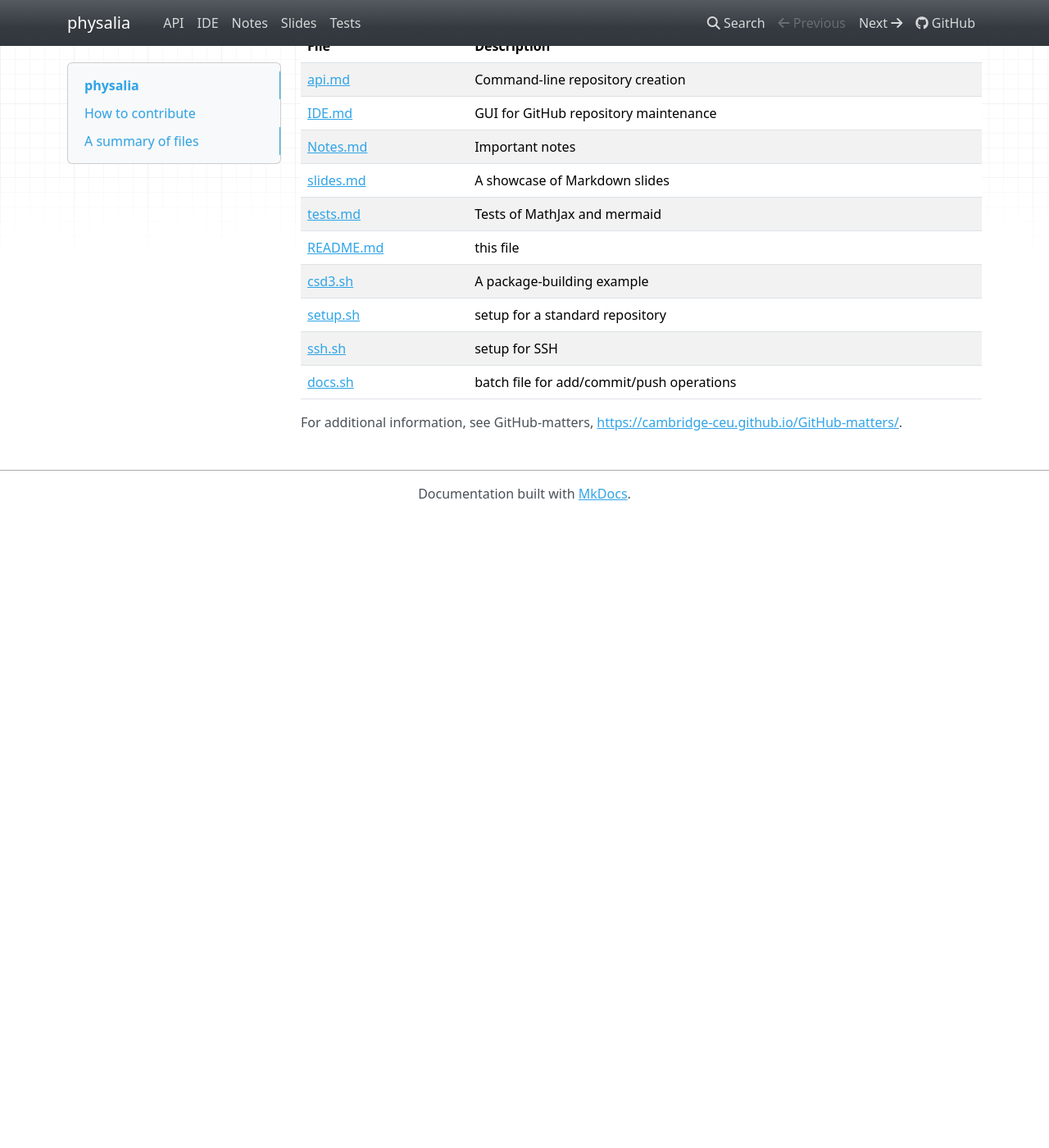
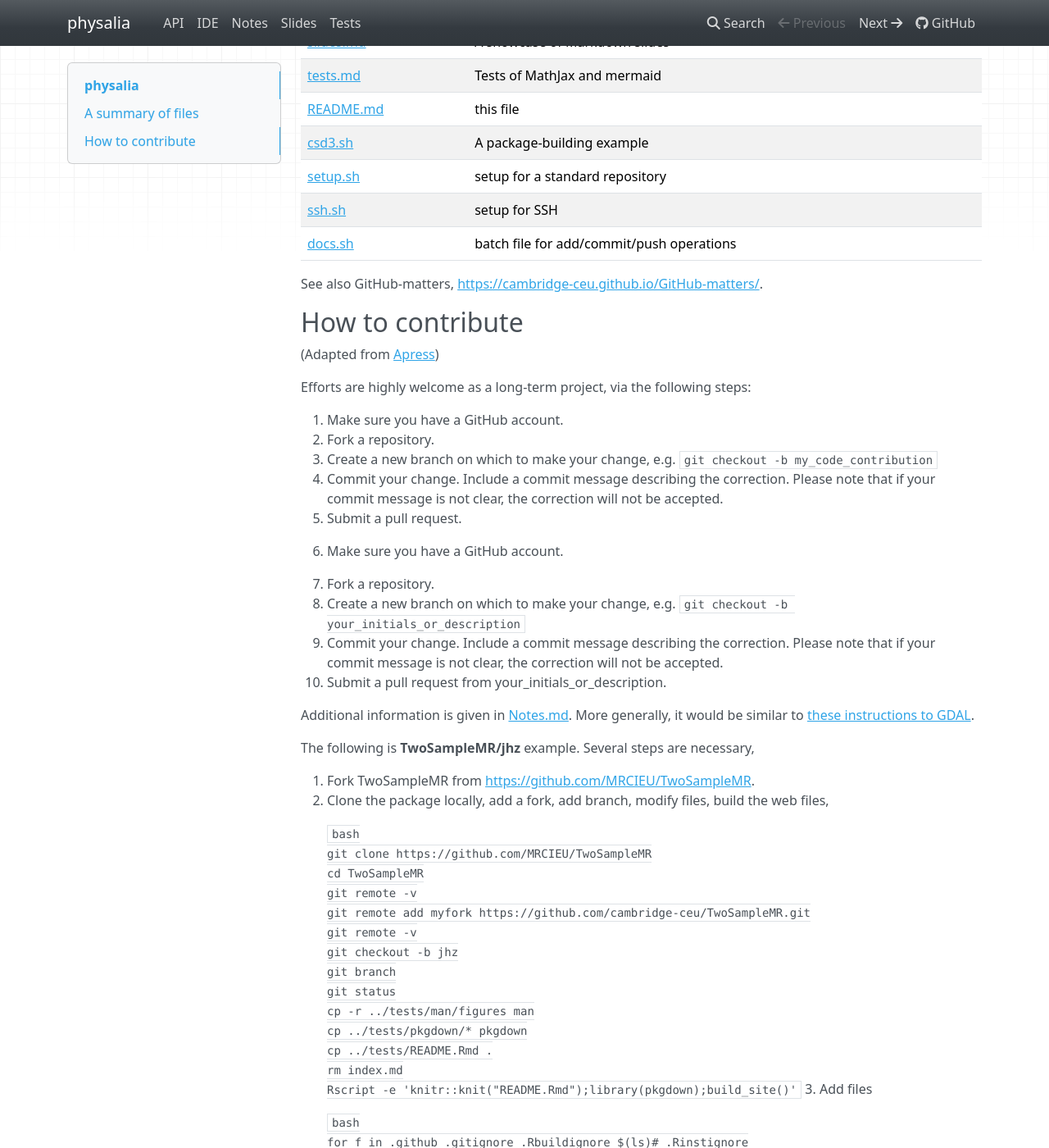
Before and after one commit to jinghuazhao/physalia, an MkDocs documentation site: the page built from docs/README.md, in a window 1280 px wide and 1400 px high, scrolled down 559 px. Shown: the whole window at 82% size. Built offline with MkDocs 1.6.1, drawn with Linux system fonts in a browser that asks for light colours; nearby versions of some CDN libraries; a script that is not in the unit is left out; before the commit the page ends 1189 px from its top, so only the background shows below that; some of the changed text lies outside the part shown.

Commit message:
physalia

````diff
--- a/docs/README.md
+++ b/docs/README.md
@@ -31,4 +19,71 @@ Efforts are highly welcome as a long-term project, via the following steps:
  [ssh.sh](ssh.sh) | setup for SSH
  [docs.sh](docs.sh) | batch file for add/commit/push operations
 
-For additional information, see GitHub-matters, <https://cambridge-ceu.github.io/GitHub-matters/>.
+See also GitHub-matters, <https://cambridge-ceu.github.io/GitHub-matters/>.
+
+## How to contribute
+
+(Adapted from [Apress](https://github.com/apress))
+
+Efforts are highly welcome as a long-term project, via the following steps:
+
+1. Make sure you have a GitHub account.
+2. Fork a repository.
+3. Create a new branch on which to make your change, e.g. `git checkout -b my_code_contribution`
+4. Commit your change. Include a commit message describing the correction. Please note that if your commit message is not clear, the correction will not be accepted.
+5. Submit a pull request.
+
+
+1. Make sure you have a GitHub account.
+2. Fork a repository.
+3. Create a new branch on which to make your change, e.g. `git checkout -b your_initials_or_description`
+4. Commit your change. Include a commit message describing the correction. Please note that if your commit message is not clear, the correction will not be accepted.
+5. Submit a pull request from your_initials_or_description.
+
+Additional information is given in [Notes.md](Notes.md). More generally, it would be similar to [these instructions to GDAL](https://github.com/OSGeo/gdal/blob/master/CONTRIBUTING.md).
+
+The following is **TwoSampleMR/jhz** example. Several steps are necessary,
+
+1. Fork TwoSampleMR from <https://github.com/MRCIEU/TwoSampleMR>.
+2. Clone the package locally, add a fork, add branch, modify files, build the web files,
+
+    ```bash
+    git clone https://github.com/MRCIEU/TwoSampleMR
+    cd TwoSampleMR
+    git remote -v
+    git remote add myfork https://github.com/cambridge-ceu/TwoSampleMR.git
+    git remote -v
+    git checkout -b jhz
+    git branch
+    git status
+    cp -r ../tests/man/figures man
+    cp ../tests/pkgdown/* pkgdown
+    cp ../tests/README.Rmd .
+    rm index.md
+    Rscript -e 'knitr::knit("README.Rmd");library(pkgdown);build_site()'
+    ```
+3. Add files
+
+    ```bash
+    for f in .github .gitignore .Rbuildignore $(ls)# .Rinstignore
+    do
+      echo adding ${f}
+      git add ${f}
+      git commit -m "${f}"
+    done
+    git add --force docs
+    git commit -m "docs"
+    git push myfork jhz
+    du -h --exclude .git --exclude docs
+    git log --oneline
+    ```
+
+4. Pull request
+
+    We go to <https://github.com/cambridge-ceu/TwoSampleMR>, Click `Compare & pull request` which takes us to
+    <https://github.com/MRCIEU/TwoSampleMR/pulls>, with the following parameters,
+
+    * Base repository: MRCIEU/TwoSampleMR
+    * Base branch: main (or the target branch, e.g., master)
+    * Head repository: cambridge-ceu/TwoSampleMR
+    * Head branch: jhz
````
Also changed, not shown: other parts of docs/README.md (+0 -12 lines).
